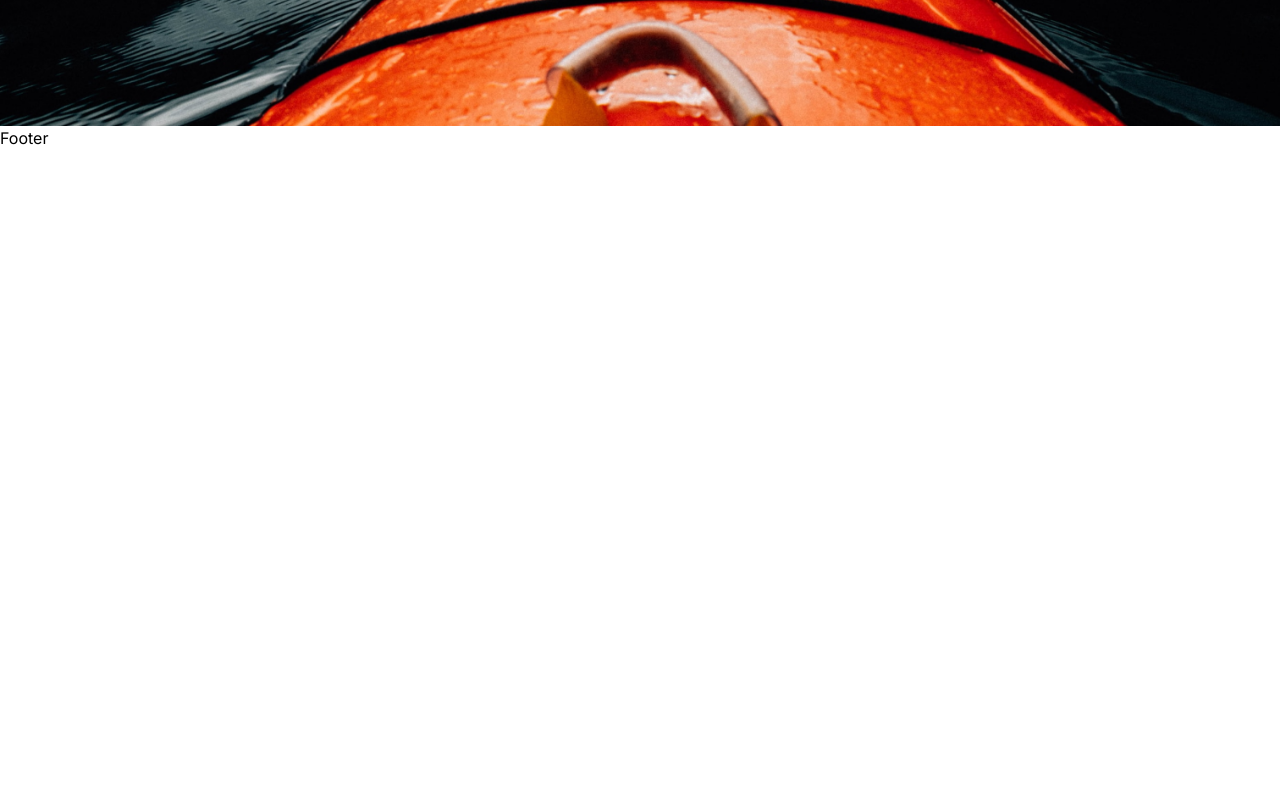
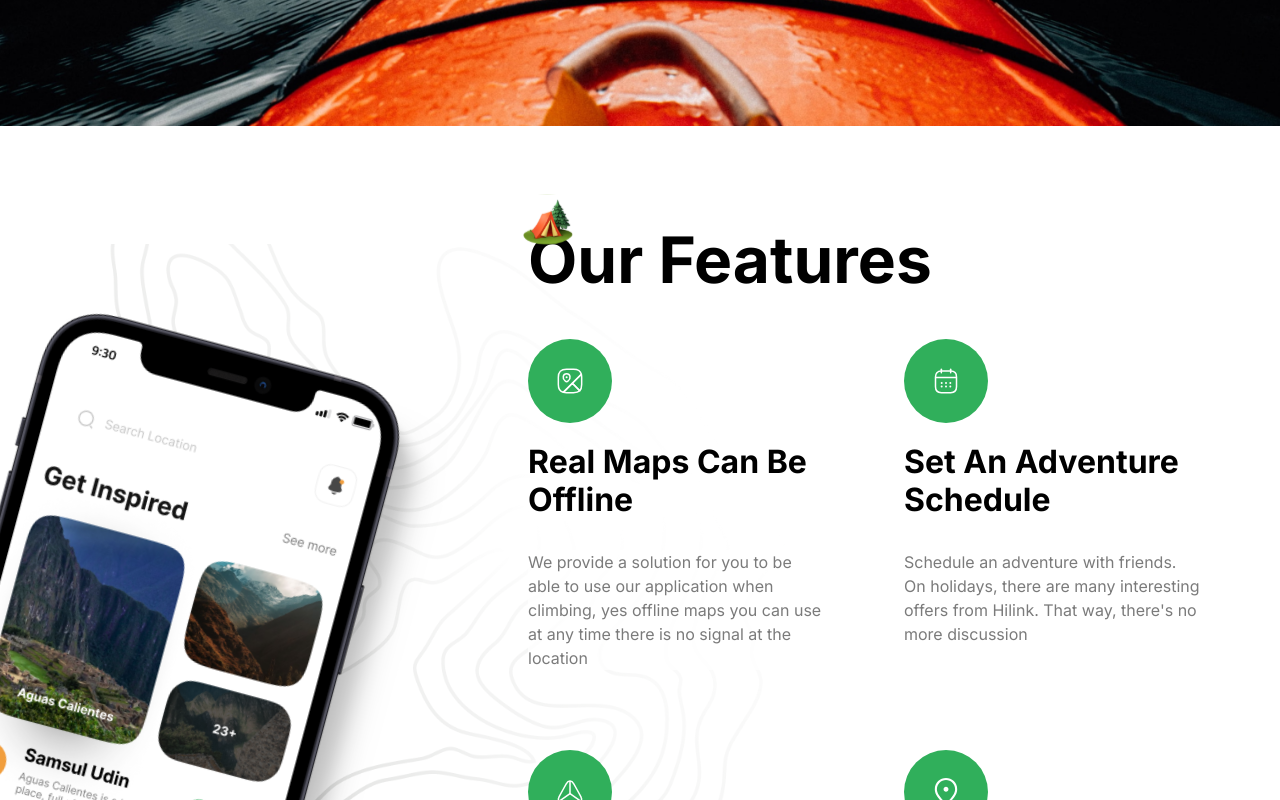
Before and after one commit to Sanskargupta0/Travel, a Next.js app: page / in a window 1280 px wide. Shown: the part 2540-3340 px from the top of the page. Before the commit the page ends 2690 px from the top, so only its background shows below. Built offline with nearby package versions, Linux system fonts and the light colour scheme.

Commit message:
Added: Features Section

```diff
--- a/app/page.tsx
+++ b/app/page.tsx
@@ -1,12 +1,14 @@
 import Hero from '../components/Hero';
 import Camp from '@/components/Camp';
 import Guide from '@/components/Guide';
+import Features from '@/components/Features';
 export default function Home() {
   return (
     <>
     <Hero />
     <Camp />
     <Guide />
+    <Features />
     </>
   );
 }
--- /dev/null
+++ b/components/Features.tsx
@@ -0,0 +1,68 @@
+import { FEATURES } from '@/constants'
+import Image from 'next/image'
+import React from 'react'
+
+const Features = () => {
+  return (
+    <section className="flex-col flexCenter overflow-hidden bg-feature-bg bg-center bg-no-repeat py-24">
+      <div className="max-container padding-container relative w-full flex justify-end">
+        <div className="flex flex-1 lg:min-h-[900px]">
+          <Image
+            src="/phone.png"
+            alt="phone"
+            width={440}
+            height={1000}
+            className="feature-phone"
+          />
+        </div>
+
+        <div className="z-20 flex w-full flex-col lg:w-[60%]">
+          <div className='relative'>
+            <Image
+              src="/camp.svg"
+              alt="camp"
+              width={50}
+              height={50}
+              className="absolute left-[-5px] top-[-28px] w-10 lg:w-[50px]"
+            />
+            <h2 className="bold-40 lg:bold-64">Our Features</h2>
+          </div>
+          <ul className="mt-10 grid gap-10 md:grid-cols-2 lg:mg-20 lg:gap-20">
+            {FEATURES.map((feature) => (
+              <FeatureItem
+                key={feature.title}
+                title={feature.title}
+                icon={feature.icon}
+                description={feature.description}
+              />
+            ))}
+          </ul>
+        </div>
+      </div>
+    </section>
+  )
+}
+
+type FeatureItem = {
+  title: string;
+  icon: string;
+  description: string;
+}
+
+const FeatureItem = ({ title, icon, description }: FeatureItem) => {
+  return (
+    <li className="flex w-full flex-1 flex-col items-start">
+      <div className="rounded-full p-4 lg:p-7 bg-green-50">
+        <Image src={icon} alt="map" width={28} height={28} />
+      </div>
+      <h2 className="bold-20 lg:bold-32 mt-5 capitalize">
+        {title}
+      </h2>
+      <p className="regular-16 mt-5 bg-white/80 text-gray-30 lg:mt-[30px] lg:bg-none">
+        {description}
+      </p>
+    </li>
+  )
+}
+
+export default Features
```
